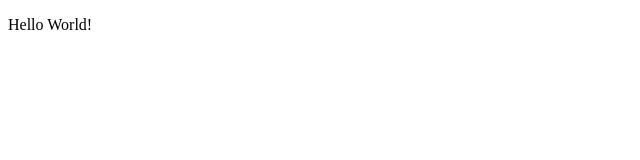
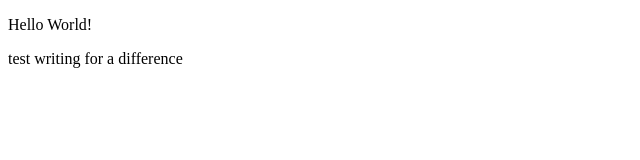
Before and after one commit to Brandoreyn/testproj1, a plain HTML site: page index.html in a window 1280 px wide. Shown: the whole page, without its empty margins (0-640 px from the left). Drawn offline with Linux system fonts and the light colour scheme.

Commit message:
added new para

```diff
--- a/index.html
+++ b/index.html
@@ -6,5 +6,6 @@
 </head>
 <body>
     <p>Hello World!</p>
+    <p>test writing for a difference</p>
 </body>
 </html>
```
